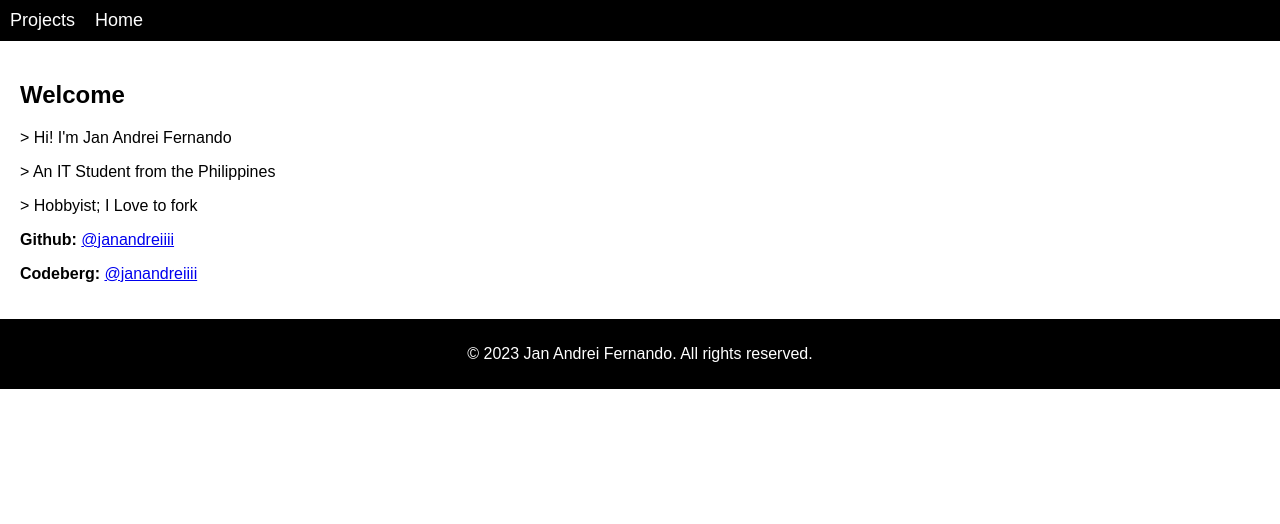
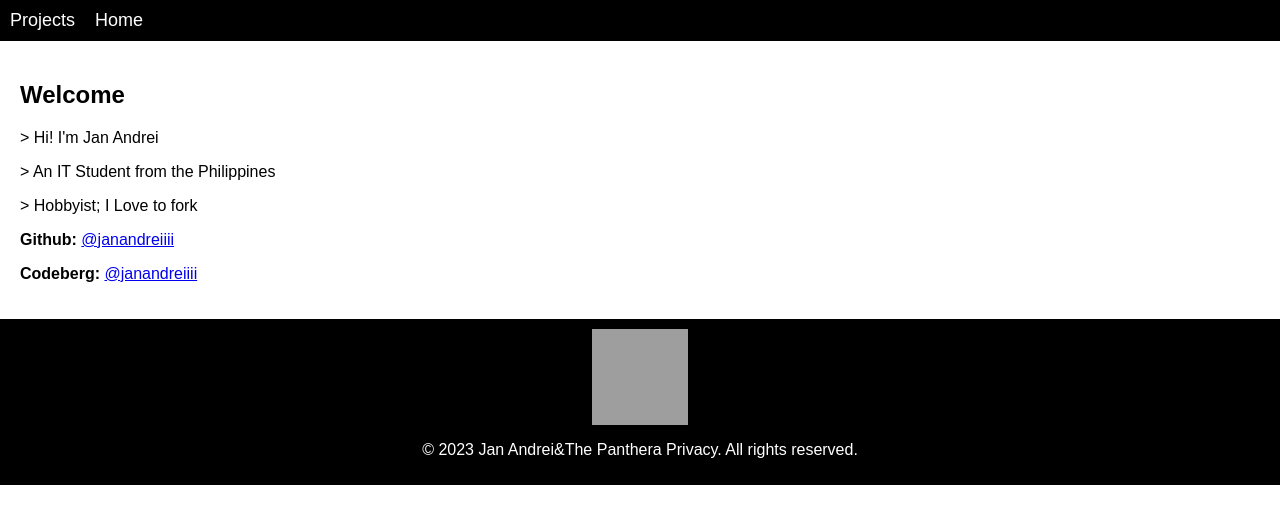
Before and after one commit to janandreiiii/janandreiiii.github.io, a plain HTML site: page index.html in a window 1280 px wide. Drawn offline with Linux system fonts and the light colour scheme; grey boxes are pictures that could not be loaded; a small style sheet from the web is missing.

Commit message:
Update index.html

```diff
--- a/index.html
+++ b/index.html
@@ -4,7 +4,7 @@
     <meta name="viewport" content="width=device-width, initial-scale=1.0">
     <link rel="stylesheet" href="style.css">
     <link href='https://tools-static.wmflabs.org/fontcdn/css?family=Poppins' rel='stylesheet' type='text/css'>
-    <title>Home</title>
+    <title>No-Fingerprint Script</title>
 </head>
 <body>
   <header>
@@ -22,7 +22,7 @@
     <!-- Content for the Home page -->
     <section id="home">
       <h1>Welcome</h1>
-    <p>     > Hi! I'm Jan Andrei Fernando </p>
+    <p>     > Hi! I'm Jan Andrei</p>
    <p>      > An IT Student from the Philippines </p>
    <p>       > Hobbyist; I Love to fork </p>
    <p><strong>Github:</strong> <a href="https://github.com/janandreiiii" target="_blank">@janandreiiii</a></p>
@@ -33,7 +33,8 @@
 
   <footer>
     <!-- Add your footer content here -->
-    <p>&copy; 2023 Jan Andrei Fernando. All rights reserved.</p>
+    <div class="center">
+    <img src="https://codeberg.org/janandreiiii/pages/raw/branch/main/Official%20Logo.png" alt="Official%20Logo" width="96" height="96"
+    </div>
+    <p>&copy; 2023 Jan Andrei&The Panthera Privacy. All rights reserved.</p>
   </footer>
-</body>
-</html>
```
